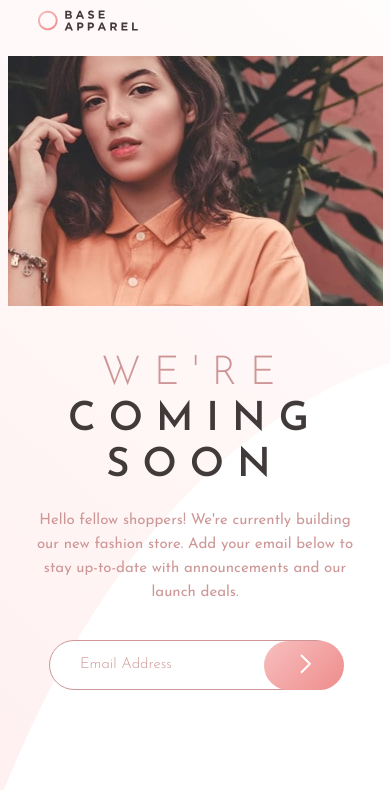
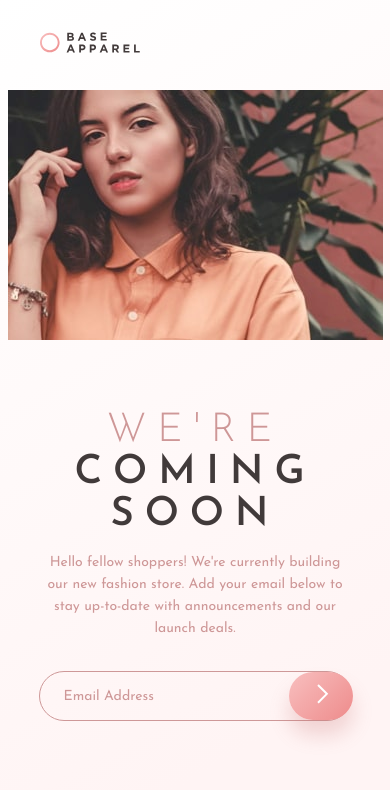
Before and after one commit to MichalTrubini/Base-Apparel-coming-soon-page, a plain HTML site: page index.html in a window 390 px wide. Drawn offline with Linux system fonts and the light colour scheme; a script that the page names is missing.

Commit message:
mobile version re-factored as per figma

```diff
--- a/index.html
+++ b/index.html
@@ -30,13 +30,17 @@
       <h1 class="content__heading">
         <span class="content__heading--soft">We're</span> coming soon
       </h1>
-      <p class="content__text">
+      <p class="content__paragraph">
         Hello fellow shoppers! We're currently building our new fashion store.
         Add your email below to stay up-to-date with announcements and our launch deals.
       </p>
       <div class="content__form-submit">
         <form novalidate action="" class="content__searchbox">
-          <input type="email" placeholder="Email Address" id="mail">
+          <input type="email"
+                 placeholder="Email Address"
+                 id="mail"
+                 pattern="^[\w]{1,}[\w.+-]{0,}@[\w-]{2,}([.][a-zA-Z]{2,}|[.][\w-]{2,}[.][a-zA-Z]{2,})$"
+                 required>
           <button type="submit" id="submit-button">
             <img src="images/icon-arrow.svg" alt="arrow" ></i>
           </button>
--- a/js/script.js
+++ /dev/null
@@ -1,53 +0,0 @@
-const email = document.getElementById('mail');
-const emailError = document.getElementById('email-error');
-const form  = document.getElementsByTagName('form')[0];
-const submitButton = document.getElementById('submit-button');
-const errorIcon = document.getElementById('error-icon');
-
-email.addEventListener('input', function (event) {
-    // Each time the user types something, we check if the
-    // form fields are valid.
-
-    if (email.validity.valid) {
-      // In case there is an error message visible, if the field
-      // is valid, we remove the error message.
-      emailError.textContent = ''; // Reset the content of the message
-      emailError.className = 'error'; // Reset the visual state of the message
-      submitButton.classList.remove('submit-button-activated');
-      errorIcon.classList.remove('error-icon-visible');
-    } else {
-      // If there is still an error, show the correct error
-      showError();
-    }
-
-  });
-
-form.addEventListener('submit', function (event) {
-    // if the email field is valid, we let the form submit
-
-    if(!email.validity.valid) {
-      // If it isn't, we display an appropriate error message
-      showError();
-      // Then we prevent the form from being sent by canceling the event
-      event.preventDefault();
-    }
-
-  });
-
-  function showError() {
-    if(email.validity.valueMissing) {
-      // If the field is empty,
-      // display the following error message.
-      emailError.textContent = 'You need to enter an e-mail address.';
-    } else if(email.validity.typeMismatch) {
-      // If the field doesn't contain an email address,
-      // display the following error message.
-      emailError.textContent = 'Please provide a valid email';
-    } else if(email.validity.tooShort) {
-      // If the data is too short,
-      // display the following error message.
-      emailError.textContent = `Email should be at least ${ email.minLength } characters; you entered ${ email.value.length }.`;
-    }
-    submitButton.classList.add('submit-button-activated');
-    errorIcon.classList.add('error-icon-visible');
-}
--- a/scss/_settings.scss
+++ b/scss/_settings.scss
@@ -1,9 +1,6 @@
-*{
+* {
     margin:0;
     padding:0;
-}
-
-body {
     box-sizing: border-box;
 }
 
--- a/scss/style.scss
+++ b/scss/style.scss
@@ -1,11 +1,10 @@
 @import 'normalize','settings','variables';
 
 body {
-    background:url(../images/bg-pattern-desktop.svg);
+    background: linear-gradient(150.03deg, #FFFFFF 0%, #FFF4F4 84.51%);
     font-family: 'Josefin Sans', sans-serif;
-    font-size:1.5rem;
+    font-size:1.6rem;
     text-align: center;
-
 }
 
 .container {
@@ -19,6 +18,7 @@ body {
 
 .header-mobile {
     text-align: left;
+    padding:3.2rem;
 }
 
 .header-desktop {
@@ -27,64 +27,74 @@ body {
 
 .site-logo {
     width:100px;
-    margin:1rem 0 2rem 3rem;
 }
 
 .content {
-    max-width:37rem;
+    max-width:37.5rem;
+    padding:6.4rem 3.2rem 9.2rem;
 
     &__heading {
         font-size:4rem;
         font-weight: 600;
+        line-height: 4.2rem;
         text-transform:uppercase;
         color:$color-heading-dark;
-        letter-spacing:1.3rem;
-        margin:4rem 0 2rem 0;
+        letter-spacing:10.83px;
+        margin-bottom:1.6rem;
     }
 
     &__heading--soft {
         color:$color-heading-light;
-        font-weight:200;
+        font-weight:300;
     }
 
-    &__text {
+    &__paragraph {
         color:$color-text-main;
-        line-height: 2.4rem;
+        line-height: 2.2rem;
         font-weight:400;
-        padding:0 2rem;
+        font-size: 1.4rem;
+        margin-bottom:3.2rem;
     }
 
     &__form-submit {
         margin:auto;
         position: relative;
-        width:31.2rem;
     }
 }
 
 input {
-    border:1px solid $color-text-main;
-    border-radius:3rem;
-    margin-top:3.5rem;
-    outline:none;
-    padding:1.5rem 3rem;
-    width:23rem;
+    background:transparent;
+    outline:1px solid #CE9898;
+    border-radius:2.8rem;
+    border:none;
+    padding:1.1rem 2.4rem 0.9rem;
+    width:100%;
+    line-height: 2.8rem;
+    font-size: 1.4rem;
+    color:#423A3A;
+}
+
+input:focus {
+    background:transparent;
 }
 
 input::placeholder {
     color:$color-text-main;
-    font-size:1.5rem;
-    font-weight: 200;
+    font-size:1.4rem;
+    font-weight: 400;
+    line-height: 2.8rem;
 }
 
 #submit-button {
-    background: linear-gradient(135deg, hsl(0, 80%, 86%), hsl(0, 74%, 74%));
+    background: linear-gradient(135deg, #F8BFBF 0%, #EE8B8B 100%);
+    box-shadow: 0px 15px 20px rgba(198, 110, 110, 0.247569);
+    border-radius: 28px;
     border:none;
-    width:8rem;
-    height:4.9rem;
-    border-radius: 3rem;
+    width:6.4rem;
+    height:4.8rem;
     position:absolute;
-    top:42%;
-    left:72%;
+    top:0;
+    right:-2px;
 }
 
 .submit-button-activated {
@@ -94,19 +104,20 @@ input::placeholder {
 
 #email-error {
     display: inline-block;
-    width: 23rem;
-    margin-top: 1.5rem;
-    position: absolute;
-    left:1.5rem;
+    width: 100%;
+    margin-top: 0.8rem;
+    text-align: left;
+    padding-left: 2.4rem;
     color:$background-body;
-    font-size:1.4rem;
+    font-size:1.3rem;
+    line-height: 1.3rem;
 }
 
 #error-icon {
     display:none;
     position:absolute;
-    right: 96px;
-    top: 46px;
+    right: 74px;
+    top: 12px;
 }
 
 .error-icon-visible {
@@ -117,10 +128,6 @@ input::placeholder {
     margin-top:2px;
     margin-left:5px;
 }
-
-.attribution { font-size: 11px; text-align: center; margin-top:7rem; }
-.attribution a { color: hsl(228, 45%, 44%); }
-
 
 @media screen and (min-width:800px) {
     body {
```
Also changed, not shown: css/style.css, 1 other file.
